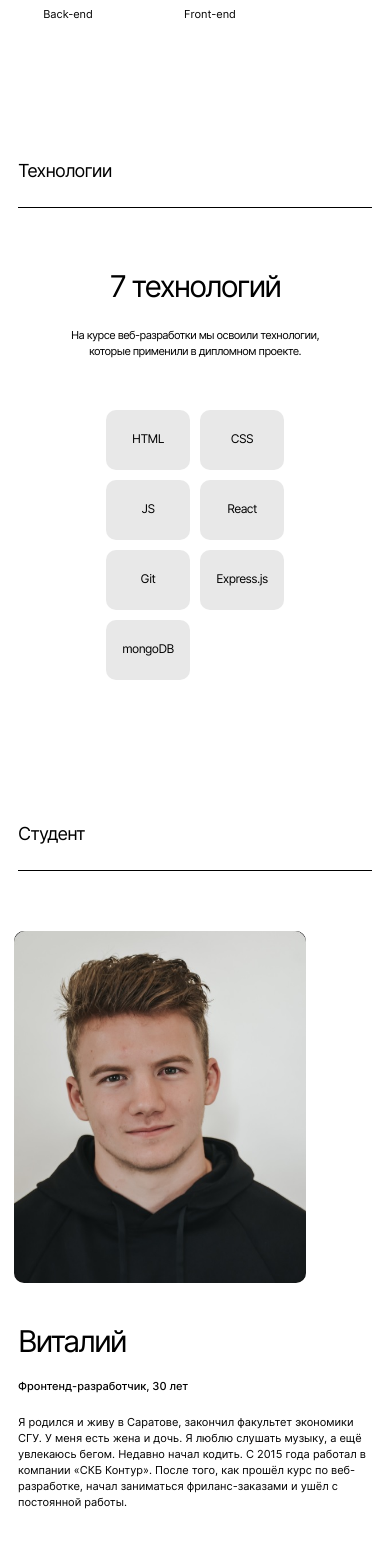
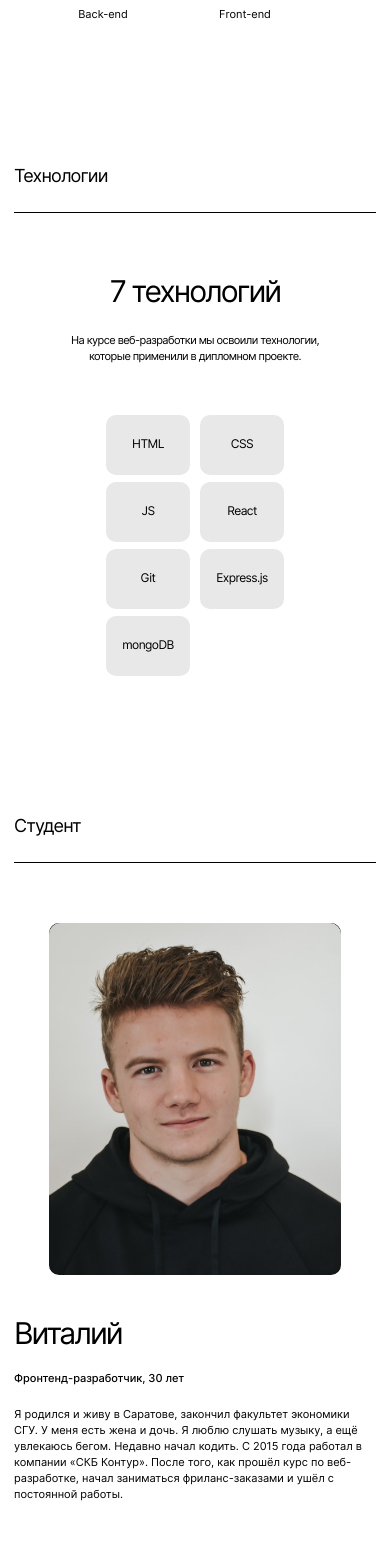
Before and after one commit to KrisGurach/Diploma-frontend, a React (Create React App) app in the folder movies-explorer-frontend/: page / in a window 390 px wide. Shown: the part 1184-2729 px from the top of the page. Built offline with nearby package versions, Linux system fonts and the light colour scheme; the HTML template or start-up script is replaced by a standard one.

Commit message:
perfect pixel verification

```diff
--- a/movies-explorer-frontend/src/components/AboutMe/AboutMe.css
+++ b/movies-explorer-frontend/src/components/AboutMe/AboutMe.css
@@ -108,7 +108,7 @@
   }
 
   .about-me__title {
-    margin: 70px 18px 60px;
+    margin: 66px 14px 60px;
   }
 
   .about-me__flexcontainer {
@@ -116,31 +116,31 @@
   }
 
   .about-me__photo {
-    margin: 0 14px 40px;
+    margin: 0 calc((100% - 292px) / 2) 40px;
     width: 292px;
     height: 352px;
   }
 
   .about-me__subtitle {
-    margin: 0 18px 20px;
+    margin: 0 14px 20px;
     font-size: 30px;
     line-height: 1.21;
   }
 
   .about-me__description {
-    margin: 0 18px 20px;
+    margin: 0 14px 20px;
     font-size: 11px;
     line-height: 1.45;
   }
 
   .about-me__text {
-    margin: 0 18px 40px;
+    margin: 0 14px 40px;
     font-size: 11px;
     line-height: 1.45;
   }
 
   .about-me__link {
-    margin: 0 18px;
+    margin: 0 14px;
     font-size: 14px;
     line-height: 1.45;
   }
--- a/movies-explorer-frontend/src/components/AboutProject/AboutProject.css
+++ b/movies-explorer-frontend/src/components/AboutProject/AboutProject.css
@@ -103,7 +103,7 @@
   }
 
   .project__time {
-    margin: 0 50px 14px;
+    margin: 0 calc((100% - 668px) / 2) 14px;
   }
 
   .project__text {
@@ -152,7 +152,7 @@
 
 
   .project__time {
-    margin: 0 18px 10px;
+    margin: 0 calc((100% - 284px) / 2) 10px;
   }
 
   .project__box_size_s{
--- a/movies-explorer-frontend/src/components/Header/Header.css
+++ b/movies-explorer-frontend/src/components/Header/Header.css
@@ -203,6 +203,7 @@
     opacity: 0;
     transition: 0.5s;
   }
+
   .header__burger-menu.header__burger-menu_active:before {
     width: 22px;
     transform: rotate(45deg);
--- a/movies-explorer-frontend/src/components/MoviesCard/MoviesCard.css
+++ b/movies-explorer-frontend/src/components/MoviesCard/MoviesCard.css
@@ -1,6 +1,11 @@
 .movie-card {
   position: relative;
   min-height: 231px;
+}
+
+.movie-card__image {
+  width: 360px;
+  height: 201px;
 }
 
 .movie-card__save-button {
--- a/movies-explorer-frontend/src/components/MoviesCardList/MoviesCardList.css
+++ b/movies-explorer-frontend/src/components/MoviesCardList/MoviesCardList.css
@@ -32,6 +32,10 @@
   cursor: pointer;
 }
 
+.movies-list__no-more-films {
+  min-height: 166px;
+}
+
 .movies-list__more-films-button:hover {
   opacity: 0.8;
 }
--- a/movies-explorer-frontend/src/components/MoviesCardList/MoviesCardList.jsx
+++ b/movies-explorer-frontend/src/components/MoviesCardList/MoviesCardList.jsx
@@ -3,13 +3,20 @@ import MoviesCard from "../MoviesCard/MoviesCard";
 import { savedMoviesPathname } from "../../utils/constants";
 
 export default function MoviesCardList({}) {
-  const {pathname} = useLocation();
+  const { pathname } = useLocation();
   const isSavedMoviesPage = pathname === savedMoviesPathname;
 
   return (
     <section className="movies-list__container">
-      <div className={`movies-list ${pathname === savedMoviesPathname && "movies-list_type_saved-movies"}`}>
+      <div
+        className={`movies-list ${
+          pathname === savedMoviesPathname && "movies-list_type_saved-movies"
+        }`}
+      >
         <MoviesCard isSaved={true} />
+        <MoviesCard />
+        <MoviesCard />
+        {/* <MoviesCard />
         <MoviesCard />
         <MoviesCard />
         <MoviesCard />
@@ -17,13 +24,22 @@ export default function MoviesCardList({}) {
         <MoviesCard />
         <MoviesCard />
         <MoviesCard />
-       <MoviesCard />
-        <MoviesCard />
-        <MoviesCard />
-        <MoviesCard />
+        <MoviesCard /> */}
       </div>
-      <div className={isSavedMoviesPage ? "movies-list__no-more-films" : "movies-list__more-films"}>
-        <button className={`movies-list__more-films-button ${isSavedMoviesPage && "movies-list__more-films-button_disable"}`}>Ещё</button>
+      <div
+        className={
+          isSavedMoviesPage
+            ? "movies-list__no-more-films"
+            : "movies-list__more-films"
+        }
+      >
+        <button
+          className={`movies-list__more-films-button ${
+            isSavedMoviesPage && "movies-list__more-films-button_disable"
+          }`}
+        >
+          Ещё
+        </button>
       </div>
     </section>
   );
--- a/movies-explorer-frontend/src/components/Navigation/Navigation.css
+++ b/movies-explorer-frontend/src/components/Navigation/Navigation.css
@@ -35,7 +35,7 @@
 }
 
 .navigation__container {
-  margin-bottom: 621px;
+  margin-bottom: calc(100vh - 405px);
   display: flex;
   flex-direction: column;
   align-items: center;
@@ -65,6 +65,12 @@
   }
 
   .navigation__container {
-    margin-bottom: 444px;
+    margin-bottom: calc(100vh - 336px);
   }
 }
+
+@media (min-width: 320px) and (max-width: 1280px) and (max-height: 500px) {
+  .navigation__container {
+    margin-bottom: 95px;
+  }
+}
--- a/movies-explorer-frontend/src/components/Navigation/Navigation.jsx
+++ b/movies-explorer-frontend/src/components/Navigation/Navigation.jsx
@@ -46,16 +46,11 @@ export default function Navigation({ isOpened, handleMenuOpened }) {
           <div className="header__container-account">
             <Link
               to={profilePathname}
-              className="header__account"
+              className="header__account_white"
               onClick={handleMenuOpened}
             >
               Аккаунт
             </Link>
-            <img
-              className="header__logo-account"
-              src={whiteAccount}
-              alt="логотип аккаунта"
-            />
           </div>
         </div>
         <div className="navigation__overlay"></div>
--- a/movies-explorer-frontend/src/components/Portfolio/Portfolio.css
+++ b/movies-explorer-frontend/src/components/Portfolio/Portfolio.css
@@ -85,7 +85,7 @@
 
 @media (min-width: 320px) and (max-width: 767px) {
   .portfolio {
-    margin-left: 18px;
+    margin-left: 14px;
     margin-bottom: 70px;
   }
 
@@ -104,6 +104,7 @@
     min-height: 28px;
     font-size: 18px;
     line-height: 1.56;
+    letter-spacing: -0.8px;
   }
 
   .portfolio__image {
--- a/movies-explorer-frontend/src/components/SearchForm/SearchForm.css
+++ b/movies-explorer-frontend/src/components/SearchForm/SearchForm.css
@@ -272,9 +272,11 @@
 
   .search-form__toggle-button {
     font-size: 11px;
+    padding-top: 0;
   }
 
-  .search-form__toggle-button {
-    padding-top: 0;
-  }
+  /* .search-form__toggle-button-switch {
+    width: 34px;
+    height: 14px;
+  } */
 }
--- a/movies-explorer-frontend/src/components/SearchForm/SearchForm.jsx
+++ b/movies-explorer-frontend/src/components/SearchForm/SearchForm.jsx
@@ -29,7 +29,7 @@ export default function SearchForm({}) {
       <div className="search-form__container_size_s">
         <label className="search-form__toggle-button">
           <input type="checkbox"></input>
-          <span classname="search-form__toggle-button-switch"></span>
+          <span className="search-form__toggle-button-switch"></span>
           Короткометражки
         </label>
       </div>
--- a/movies-explorer-frontend/src/components/Techs/Techs.css
+++ b/movies-explorer-frontend/src/components/Techs/Techs.css
@@ -77,6 +77,7 @@
     margin-bottom: 83px;
     max-width: 460px;
     font-size: 12px;
+    letter-spacing: -0.5px;
   }
 
   .techs__list {
@@ -95,8 +96,8 @@
   }
 
   .techs__title {
-    margin: 70px 18px 0;
-    padding-top: 25px;
+    margin: 70px 14px 0;
+    padding-top: 30px;
   }
 
   .techs__subtitle {
@@ -118,7 +119,7 @@
     grid-template-columns: repeat(2, 84px);
     grid-auto-flow: dense;
     grid-column-gap: 10px;
-    grid-row-gap: 10px;
+    grid-row-gap: 7px;
   }
 
   .techs__lang {
```
